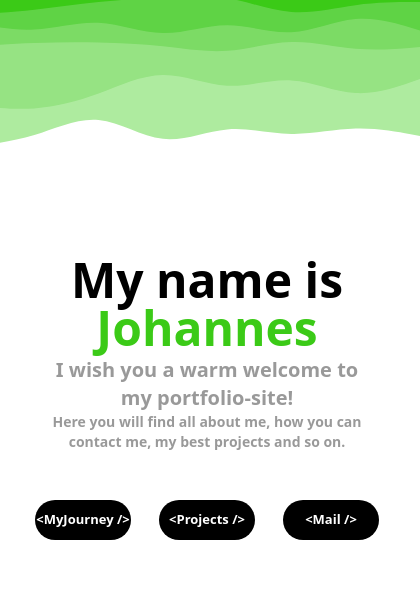
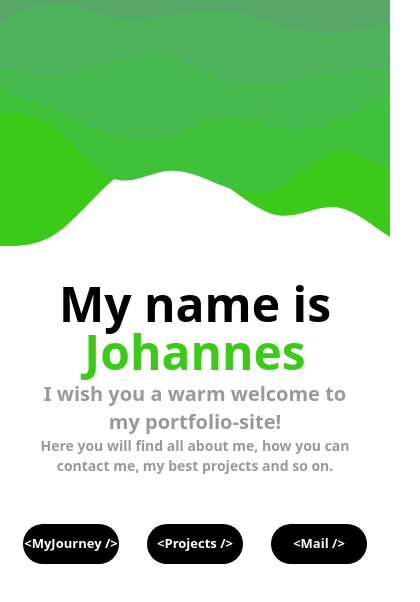
Before and after one commit to johanneskungen/portfolio, a React (Create React App) app: page / in a window 390 px wide. Shown: the top 602 px of the page, 420 px wide, since content can reach past the window. Built offline with nearby package versions, Linux system fonts and the light colour scheme.

Commit message:
Deployed Version

```diff
--- a/src/Home.js
+++ b/src/Home.js
@@ -15,9 +15,8 @@ function Home({ setPage }) {
   return (
     <motion.div
       animate={repo}
-      className="flex items-center justify-center h-screen"
     >
-      <div className="md:hidden absolute -top-40 -z-10"><Svg /></div>
+      <div className="md:hidden absolute w-screen overflow-clip -top-10 -z-10"><Svg/></div>
       <div className="hidden md:block md:absolute -z-10 -top-10 w-screen"><Svg2 /></div>
 
       <motion.div
@@ -32,7 +31,7 @@ function Home({ setPage }) {
           },
         }}
         exit={{ opacity: 0 }}
-        className="items-center flex flex-col ml-6 mb-12"
+        className=" flex-col mb-12 w-screen flex items-center justify-center h-screen overflow-x-clip"
       >
         <h1 className="text-center text-5xl font-bold">
           My name is <span className="gr">Johannes</span>
--- a/src/Svg.js
+++ b/src/Svg.js
@@ -4,33 +4,32 @@ function Svg() {
   return (
     <svg
       id="visual"
-      viewBox="0 0 900 900"
+      viewBox="0 0 450 900"
       width="450"
-      height="700"
+      height="900"
       xmlns="http://www.w3.org/2000/svg"
       xmlnsXlink="http://www.w3.org/1999/xlink"
       version="1.1"
     >
-      <rect x="0" y="0" width="900" height="900" fill="#ffffff"></rect>
       <path
-        d="M0 363L21.5 360.5C43 358 86 353 128.8 340C171.7 327 214.3 306 257.2 310C300 314 343 343 385.8 347.7C428.7 352.3 471.3 332.7 514.2 328.8C557 325 600 337 642.8 337.8C685.7 338.7 728.3 328.3 771.2 327.2C814 326 857 334 878.5 338L900 342L900 0L878.5 0C857 0 814 0 771.2 0C728.3 0 685.7 0 642.8 0C600 0 557 0 514.2 0C471.3 0 428.7 0 385.8 0C343 0 300 0 257.2 0C214.3 0 171.7 0 128.8 0C86 0 43 0 21.5 0L0 0Z"
-        fill="#aeeb9f"
+        d="M0 286L9.3 286C18.7 286 37.3 286 56.2 273.5C75 261 94 236 112.8 220.3C131.7 204.7 150.3 198.3 169 200.2C187.7 202 206.3 212 225 225C243.7 238 262.3 254 281.2 255.7C300 257.3 319 244.7 337.8 247.5C356.7 250.3 375.3 268.7 394 279.3C412.7 290 431.3 293 440.7 294.5L450 296L450 0L440.7 0C431.3 0 412.7 0 394 0C375.3 0 356.7 0 337.8 0C319 0 300 0 281.2 0C262.3 0 243.7 0 225 0C206.3 0 187.7 0 169 0C150.3 0 131.7 0 112.8 0C94 0 75 0 56.2 0C37.3 0 18.7 0 9.3 0L0 0Z"
+        fill="#3bca17"
       ></path>
       <path
-        d="M0 279L21.5 281.7C43 284.3 86 289.7 128.8 286.8C171.7 284 214.3 273 257.2 257.2C300 241.3 343 220.7 385.8 220.2C428.7 219.7 471.3 239.3 514.2 241.5C557 243.7 600 228.3 642.8 230.8C685.7 233.3 728.3 253.7 771.2 256.2C814 258.7 857 243.3 878.5 235.7L900 228L900 0L878.5 0C857 0 814 0 771.2 0C728.3 0 685.7 0 642.8 0C600 0 557 0 514.2 0C471.3 0 428.7 0 385.8 0C343 0 300 0 257.2 0C214.3 0 171.7 0 128.8 0C86 0 43 0 21.5 0L0 0Z"
-        fill="#96e383"
+        d="M0 152L9.3 152.7C18.7 153.3 37.3 154.7 56.2 169.2C75 183.7 94 211.3 112.8 218.5C131.7 225.7 150.3 212.3 169 210.8C187.7 209.3 206.3 219.7 225 226.7C243.7 233.7 262.3 237.3 281.2 227.5C300 217.7 319 194.3 337.8 191.3C356.7 188.3 375.3 205.7 394 212.7C412.7 219.7 431.3 216.3 440.7 214.7L450 213L450 0L440.7 0C431.3 0 412.7 0 394 0C375.3 0 356.7 0 337.8 0C319 0 300 0 281.2 0C262.3 0 243.7 0 225 0C206.3 0 187.7 0 169 0C150.3 0 131.7 0 112.8 0C94 0 75 0 56.2 0C37.3 0 18.7 0 9.3 0L0 0Z"
+        fill="#3fc239"
       ></path>
       <path
-        d="M0 163L21.5 161.7C43 160.3 86 157.7 128.8 156.2C171.7 154.7 214.3 154.3 257.2 155.2C300 156 343 158 385.8 162.7C428.7 167.3 471.3 174.7 514.2 171.7C557 168.7 600 155.3 642.8 154.2C685.7 153 728.3 164 771.2 167.7C814 171.3 857 167.7 878.5 165.8L900 164L900 0L878.5 0C857 0 814 0 771.2 0C728.3 0 685.7 0 642.8 0C600 0 557 0 514.2 0C471.3 0 428.7 0 385.8 0C343 0 300 0 257.2 0C214.3 0 171.7 0 128.8 0C86 0 43 0 21.5 0L0 0Z"
-        fill="#7cdb65"
+        d="M0 129L9.3 132.2C18.7 135.3 37.3 141.7 56.2 150.2C75 158.7 94 169.3 112.8 175.3C131.7 181.3 150.3 182.7 169 177C187.7 171.3 206.3 158.7 225 157.2C243.7 155.7 262.3 165.3 281.2 168.5C300 171.7 319 168.3 337.8 160.3C356.7 152.3 375.3 139.7 394 132.5C412.7 125.3 431.3 123.7 440.7 122.8L450 122L450 0L440.7 0C431.3 0 412.7 0 394 0C375.3 0 356.7 0 337.8 0C319 0 300 0 281.2 0C262.3 0 243.7 0 225 0C206.3 0 187.7 0 169 0C150.3 0 131.7 0 112.8 0C94 0 75 0 56.2 0C37.3 0 18.7 0 9.3 0L0 0Z"
+        fill="#46ba4d"
       ></path>
       <path
-        d="M0 114L21.5 118.3C43 122.7 86 131.3 128.8 129C171.7 126.7 214.3 113.3 257.2 115.5C300 117.7 343 135.3 385.8 136C428.7 136.7 471.3 120.3 514.2 120.3C557 120.3 600 136.7 642.8 134.5C685.7 132.3 728.3 111.7 771.2 108C814 104.3 857 117.7 878.5 124.3L900 131L900 0L878.5 0C857 0 814 0 771.2 0C728.3 0 685.7 0 642.8 0C600 0 557 0 514.2 0C471.3 0 428.7 0 385.8 0C343 0 300 0 257.2 0C214.3 0 171.7 0 128.8 0C86 0 43 0 21.5 0L0 0Z"
-        fill="#5fd345"
+        d="M0 107L9.3 109.2C18.7 111.3 37.3 115.7 56.2 114.3C75 113 94 106 112.8 100.7C131.7 95.3 150.3 91.7 169 96.2C187.7 100.7 206.3 113.3 225 119.2C243.7 125 262.3 124 281.2 121.3C300 118.7 319 114.3 337.8 112C356.7 109.7 375.3 109.3 394 107.2C412.7 105 431.3 101 440.7 99L450 97L450 0L440.7 0C431.3 0 412.7 0 394 0C375.3 0 356.7 0 337.8 0C319 0 300 0 281.2 0C262.3 0 243.7 0 225 0C206.3 0 187.7 0 169 0C150.3 0 131.7 0 112.8 0C94 0 75 0 56.2 0C37.3 0 18.7 0 9.3 0L0 0Z"
+        fill="#4eb15c"
       ></path>
       <path
-        d="M0 100L21.5 98.5C43 97 86 94 128.8 89.3C171.7 84.7 214.3 78.3 257.2 74C300 69.7 343 67.3 385.8 64.7C428.7 62 471.3 59 514.2 66.2C557 73.3 600 90.7 642.8 93.8C685.7 97 728.3 86 771.2 80.3C814 74.7 857 74.3 878.5 74.2L900 74L900 0L878.5 0C857 0 814 0 771.2 0C728.3 0 685.7 0 642.8 0C600 0 557 0 514.2 0C471.3 0 428.7 0 385.8 0C343 0 300 0 257.2 0C214.3 0 171.7 0 128.8 0C86 0 43 0 21.5 0L0 0Z"
-        fill="#3bca17"
+        d="M0 62L9.3 57.2C18.7 52.3 37.3 42.7 56.2 42.8C75 43 94 53 112.8 56.7C131.7 60.3 150.3 57.7 169 54.7C187.7 51.7 206.3 48.3 225 50.3C243.7 52.3 262.3 59.7 281.2 65.2C300 70.7 319 74.3 337.8 72.5C356.7 70.7 375.3 63.3 394 62C412.7 60.7 431.3 65.3 440.7 67.7L450 70L450 0L440.7 0C431.3 0 412.7 0 394 0C375.3 0 356.7 0 337.8 0C319 0 300 0 281.2 0C262.3 0 243.7 0 225 0C206.3 0 187.7 0 169 0C150.3 0 131.7 0 112.8 0C94 0 75 0 56.2 0C37.3 0 18.7 0 9.3 0L0 0Z"
+        fill="#57a868"
       ></path>
     </svg>
   );
--- a/src/index.css
+++ b/src/index.css
@@ -4,9 +4,16 @@
 
 @layer base{
     body{
-        @apply overflow-x-clip
+        @apply overflow-x-hidden
     }
 }
+
+*{
+    -ms-overflow-style: none;
+  }
+  ::-webkit-scrollbar {
+    display: none;
+  }
 
 .gr{
     color: #3BCA17;
```
Also changed, not shown: src/assets/scg.svg (added), src/assets/svg.svg (deleted).
